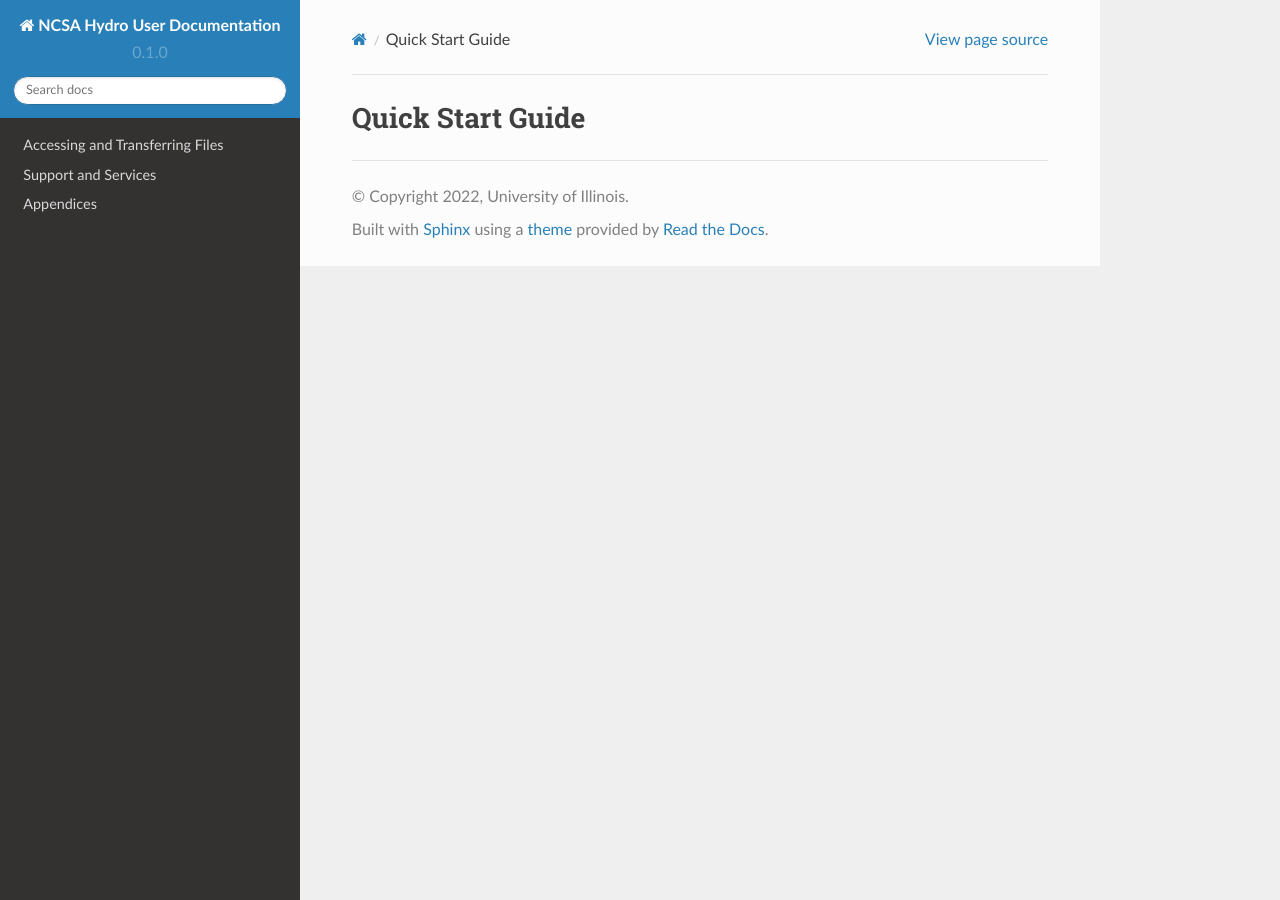
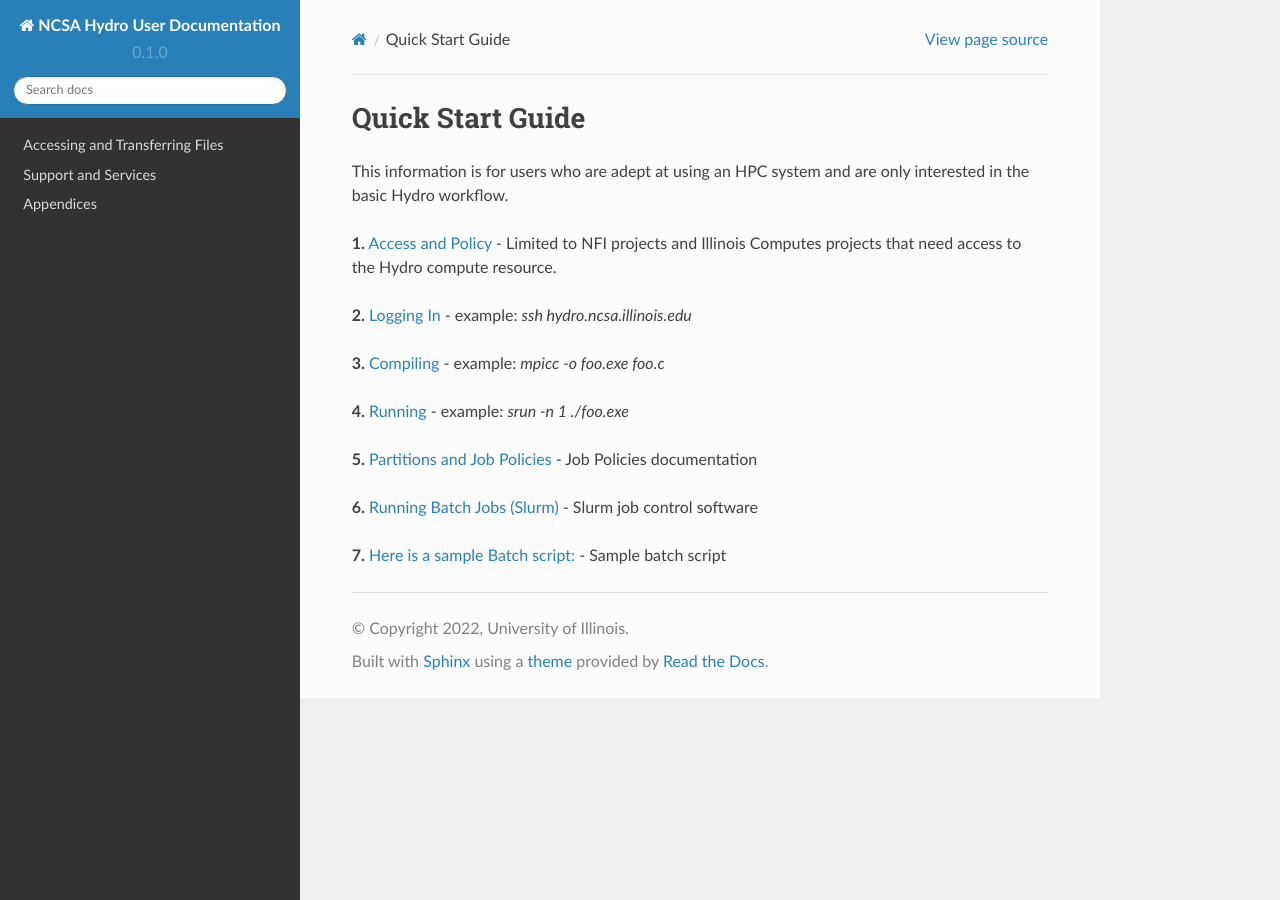
Before and after one commit to ncsa/hydro_documentation, a Sphinx documentation site: the page built from docs/source/quick-start.rst, in a window 1280 px wide. Built offline with Sphinx 7.4.7 and the Read the Docs theme 2.0.0, drawn with Linux system fonts in a browser that asks for light colours; pages that are not in the unit, such as notebooks, are missing from menus.

Commit message:
Update quick-start.rst initial copy from index.rst

```diff
--- a/docs/source/quick-start.rst
+++ b/docs/source/quick-start.rst
@@ -2,3 +2,21 @@
 
 Quick Start Guide
 ==================
+
+This information is for users who are adept at using an HPC system and are only
+interested in the basic Hydro workflow.
+
+**1.** :ref:`access-and-policy` - Limited to NFI projects and Illinois Computes projects that need
+access to the Hydro compute resource.
+
+**2.** :ref:`logging-in` - example: *ssh hydro.ncsa.illinois.edu*
+
+**3.** :ref:`compiling` - example: *mpicc -o foo.exe foo.c*
+
+**4.** :ref:`running` - example: *srun -n 1 ./foo.exe*
+
+**5.** :ref:`partitions-job-policies` - Job Policies documentation
+
+**6.** :ref:`slurm` - Slurm job control software
+
+**7.** :ref:`sample-batch-script` - Sample batch script
```
